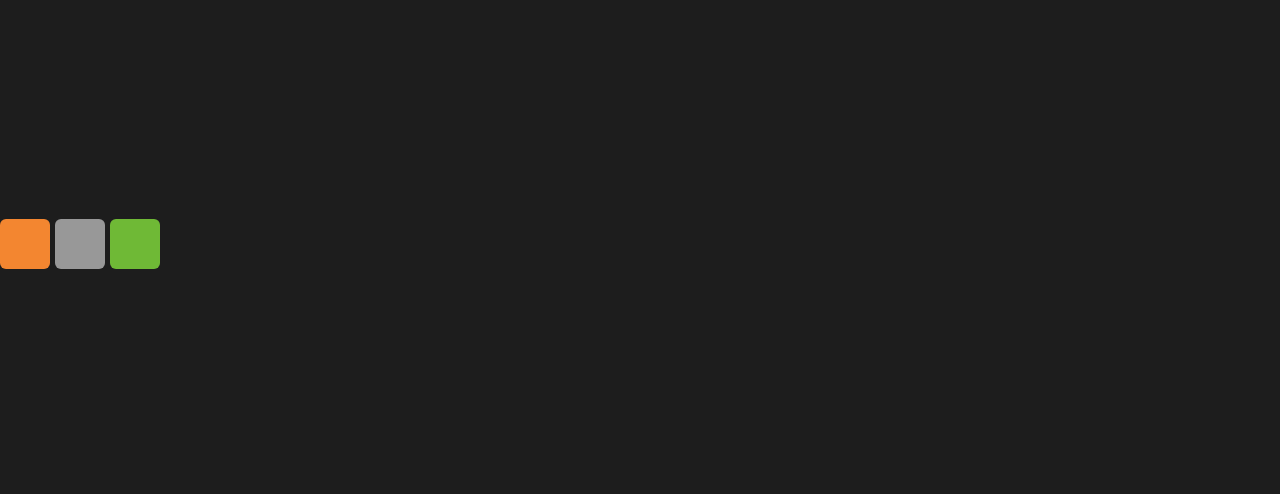
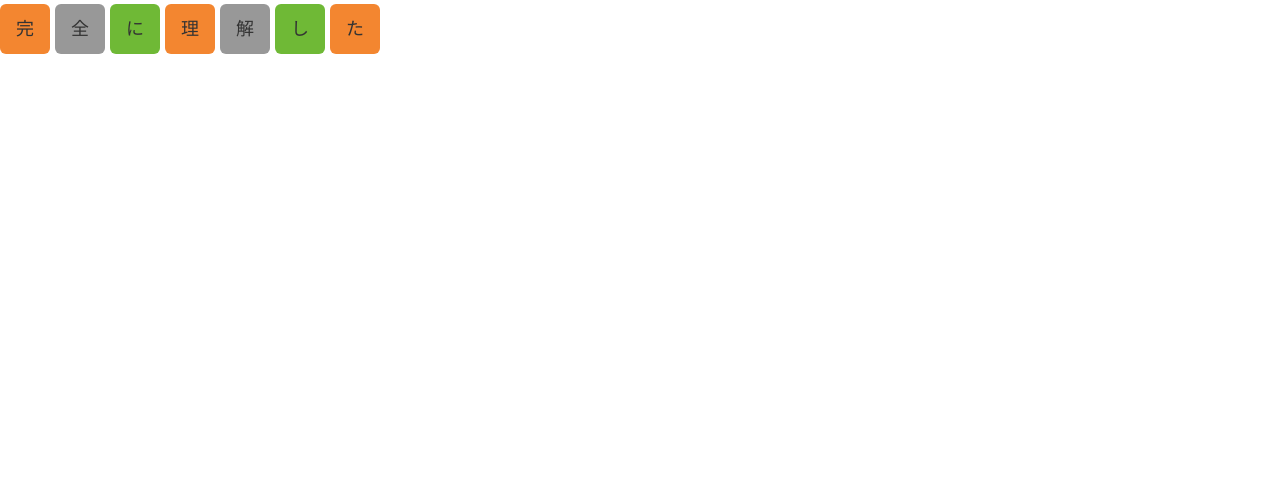
Before and after one commit to yuki-snow1823/study_gasp, a plain HTML site: page index.html in a window 1280 px wide. Shown: the top 494 px of the page. Drawn offline with nearby package versions, Linux system fonts and the light colour scheme.

Commit message:
ふわふわ文字

```diff
--- a/index.html
+++ b/index.html
@@ -11,12 +11,17 @@
     <script src="https://cdnjs.cloudflare.com/ajax/libs/gsap/3.6.1/gsap.min.js"></script>
 
     <div id="demo">
-      <img width="200" class="logo" src="file-img.svg" alt="" />
+      <!-- <img width="200" class="logo" src="file-img.svg" alt="" /> -->
     </div>
 
-    <div class="box orange"></div>
-    <div class="box grey"></div>
-    <div class="box green"></div>
+    <div class="box orange">完</div>
+    <div class="box grey">全</div>
+    <div class="box green">に</div>
+    <div class="box orange">理</div>
+    <div class="box grey">解</div>
+    <div class="box green">し</div>
+    <div class="box orange">た</div>
+
 
     <script src="main.js"></script>
   </body>
--- a/main.js
+++ b/main.js
@@ -12,7 +12,19 @@ gsap.from(".box", {
   ease: "power1.inOut",
   stagger: {
     grid: [7,15],
-    from: "end",
+    from: "strat",
     amount: 1.5
   }
 });
+
+// gsap.from(".box", {
+//   duration: 3,
+//   scale: 0.1,
+//   y: 40,
+//   ease: "power1.inOut",
+//   stagger: {
+//     grid: [7,15],
+//     from: "end",
+//     amount: 1.5
+//   }
+// });
--- a/style.css
+++ b/style.css
@@ -11,7 +11,6 @@ body {
 /* global */
 
 body {
-  background-color:#1d1d1d;
   font-family: "Signika Negative", sans-serif;
   color: #999;
   margin: 0;
```
